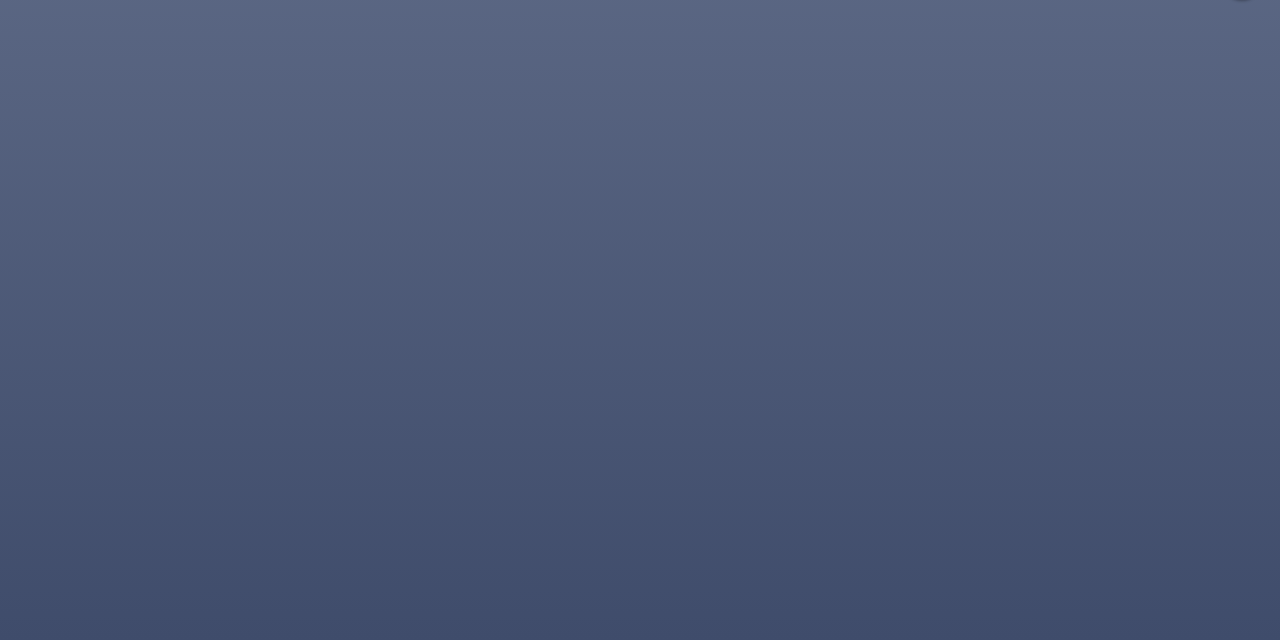
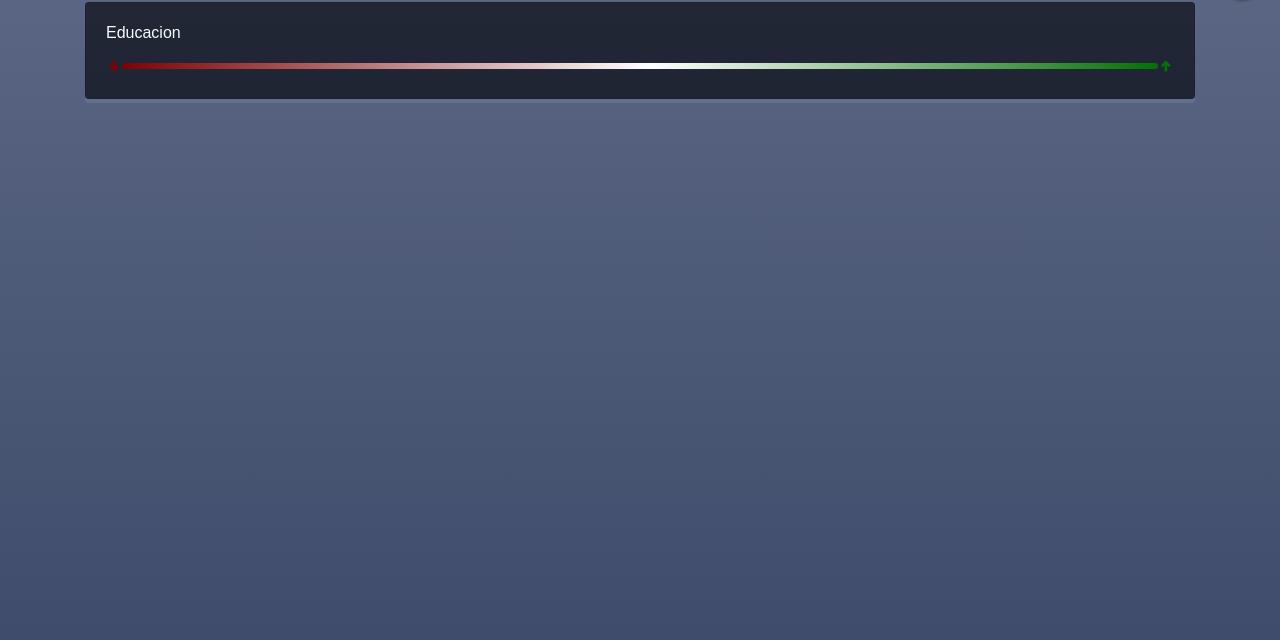
Before and after one commit to diegoauyon/promesometro, a website built with webpack: page frontend/src/index.html in a window 1280 px wide. Shown: the part 160-800 px from the top of the page. Built offline with nearby package versions, Linux system fonts and the light colour scheme.

Commit message:
Build front page cards

```diff
--- a/frontend/src/index.html
+++ b/frontend/src/index.html
@@ -7,13 +7,21 @@
     <script
       src="https://code.jquery.com/jquery-1.9.1.js"
       integrity="sha256-e9gNBsAcA0DBuRWbm0oZfbiCyhjLrI6bmqAl5o+ZjUA="
-  crossorigin="anonymous"></script>
+      crossorigin="anonymous"
+    ></script>
   </head>
   <body>
     <header class="header header_front text-light text-center">
       <nav class="navbar fixed-top">
         <div class="mr-auto">
-          <button class="header__btn header__btn_pres"  type="button" data-toggle="collapse" data-target="#collapsiblePromises" aria-expanded="false" aria-controls="collapsiblePromises">
+          <button
+            class="header__btn header__btn_pres"
+            type="button"
+            data-toggle="collapse"
+            data-target="#collapsiblePromises"
+            aria-expanded="false"
+            aria-controls="collapsiblePromises"
+          >
             <span class="typcn typcn-pin"></span>
           </button>
         </div>
@@ -39,12 +47,34 @@
           <div class="row justify-content-center">
             <div class="col-10">
               <div class="promise py-3">
-                        <cite class="promise__cite font-italic">"Hasta 50% menos en tu factura de luz"</h2>
+                <cite class="promise__cite font-italic"
+                  >"Hasta 50% menos en tu factura de luz"</cite
+                >
               </div>
             </div>
             <div class="col-10">
               <div class="promise py-3">
-                        <cite class="promise__cite font-italic">"Voy a construir la primera via del tren, de Guatemala hasta el puerto y se va a hacer en los primeros 3 años de gobierno."</h2>
+                <cite class="promise__cite font-italic"
+                  >"Voy a construir la primera via del tren, de Guatemala hasta
+                  el puerto y se va a hacer en los primeros 3 años de
+                  gobierno."</cite
+                >
+              </div>
+            </div>
+          </div>
+        </div>
+      </div>
+      <div class="container py-4">
+        <div class="row">
+          <div class="col-12">
+            <div class="card card_metric">
+              <div class="card-body">
+                <h6 class="card-title text-light">Educacion</h6>
+                <div class="metric">
+                  <span class="typcn typcn-arrow-down-thick metric-down"></span>
+                  <div class="metric__graph"></div>
+                  <span class="typcn typcn-arrow-up-thick metric-up"></span>
+                </div>
               </div>
             </div>
           </div>
--- a/frontend/src/styles/index.scss
+++ b/frontend/src/styles/index.scss
@@ -6,3 +6,5 @@
 
 @import "module/header";
 @import "module/promises";
+@import "module/metric";
+@import "module/cards";
--- /dev/null
+++ b/frontend/src/styles/module/_cards.scss
@@ -0,0 +1,13 @@
+.card_metric {
+    background-color: rgba(1, 0, 7, 0.62);
+    box-shadow: 0 4px 0 #ffffff17;
+}
+
+main::after {
+    content: "";
+    display: block;
+    position: absolute;
+    width: 100px;
+    height: 100px;
+    top: 0;
+}
--- a/frontend/src/styles/module/_header.scss
+++ b/frontend/src/styles/module/_header.scss
@@ -1,6 +1,6 @@
 .header {
     &_front {
-        background-color: rgba(0, 0, 0, 0.3);
+        background-color: rgba(0, 0, 0, 0.78);
         padding-top: 65px;
         border-bottom: 1px solid #657596;
     }
--- /dev/null
+++ b/frontend/src/styles/module/_metric.scss
@@ -0,0 +1,41 @@
+.metric {
+    display: flex;
+    flex-flow: row nowrap;
+    align-items: center;
+
+    &__graph {
+        flex: 1;
+        display: block;
+        height: 6px;
+        background-color: #fff;
+        border-radius: 3px;
+        background: linear-gradient(to right, #7e0202 0%,#ffffff 51%,#027202 100%);
+    }
+
+    &-positive,
+    &-negative,
+    &-neutral {
+        width: 33.333333%;
+        height: 100%;
+    }
+
+    &-positive {
+        background-color: green;
+    }
+
+    &-negative {
+        background-color: red;
+    }
+
+    &-neutral {
+        background-color: #999;
+    }
+
+    &-up {
+        color: #027202;
+    }
+
+    &-down {
+        color: #7e0202;
+    }
+}
```
Lines whose indentation alone changed are shown as unchanged.
